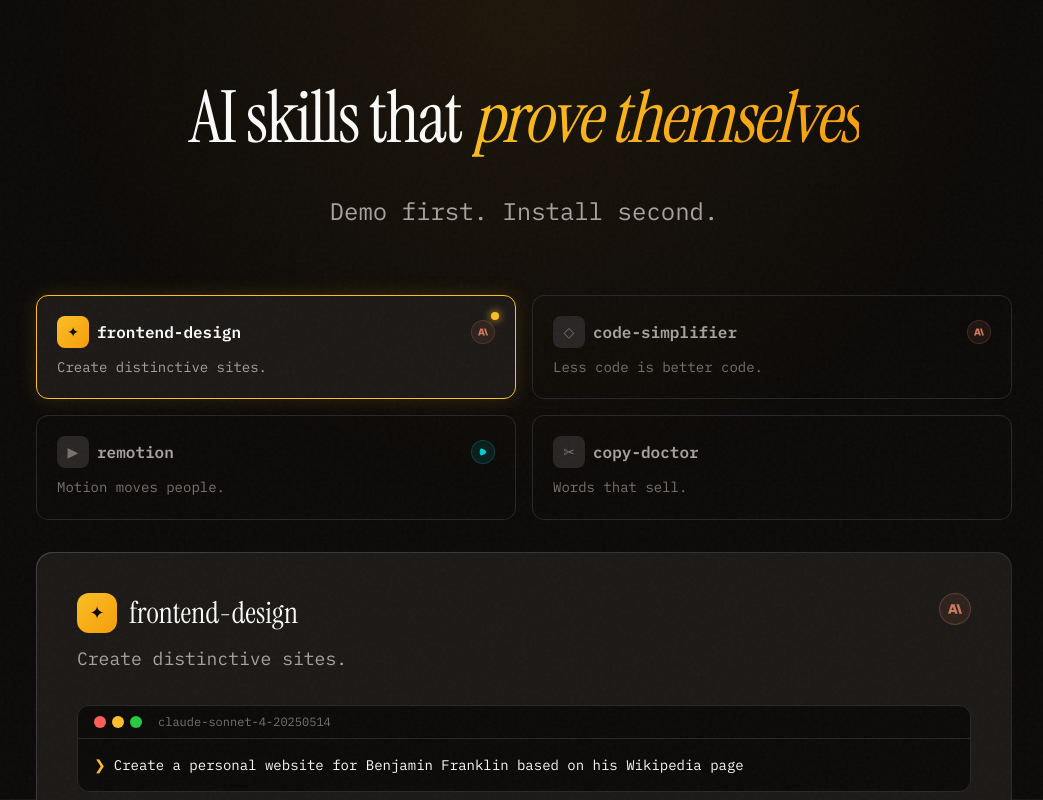
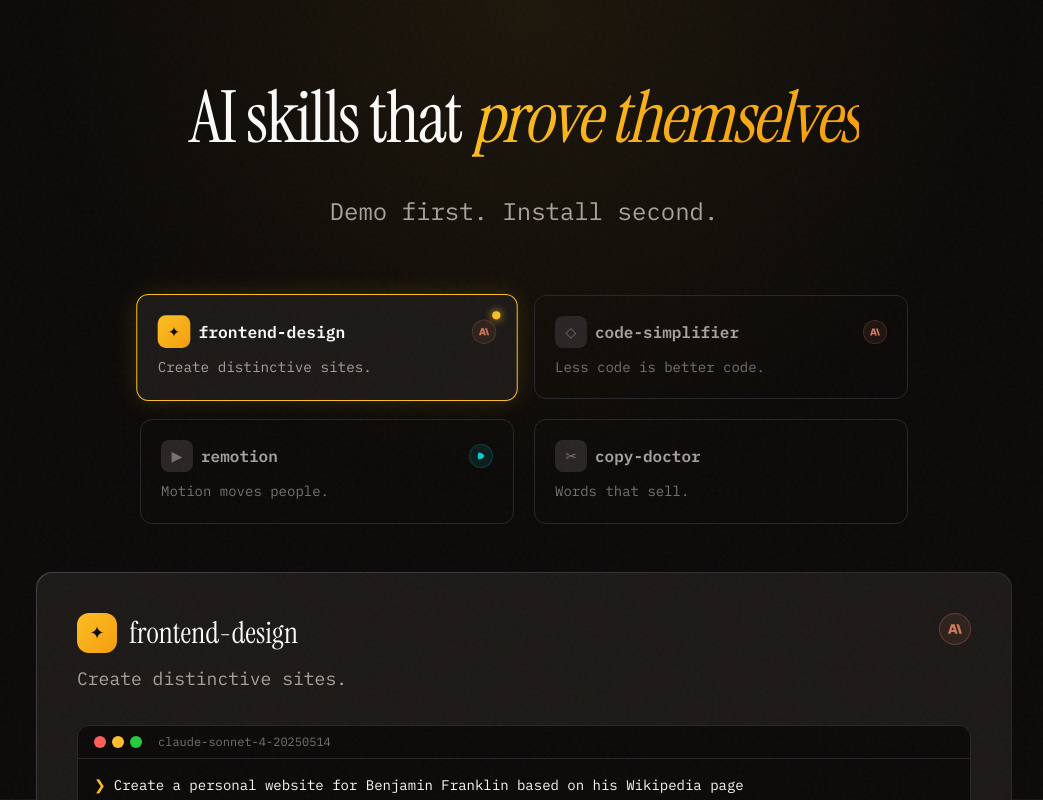
Before and after one commit to aslobodnik/stashmd, a Next.js app: page / in a window 1280 px wide. Shown: the top 800 px of the page, without its empty margins (116-1159 px from the left). Built offline with nearby package versions, Linux system fonts and the light colour scheme; a web font is replaced by a local one.

Commit message:
refine skill grid layout: breathing room, max-width, active scale

```diff
--- a/app/components/SkillCard.tsx
+++ b/app/components/SkillCard.tsx
@@ -26,7 +26,8 @@ export function SkillCard({
       style={{
         background: isActive ? "var(--bg-surface)" : "transparent",
         border: `1px solid ${isActive ? "var(--accent-gold)" : "var(--border-subtle)"}`,
-        boxShadow: isActive ? "0 0 20px var(--glow-gold)" : "none",
+        boxShadow: isActive ? "0 0 24px var(--glow-gold)" : "none",
+        transform: isActive ? "scale(1.02)" : "scale(1)",
       }}
     >
       {/* Hover glow */}
--- a/app/page.tsx
+++ b/app/page.tsx
@@ -129,8 +129,8 @@ export default function Home() {
         </header>
 
         {/* Skill Grid */}
-        <section className="mb-8">
-          <div className="grid grid-cols-1 sm:grid-cols-2 gap-4">
+        <section className="mb-12">
+          <div className="grid grid-cols-1 sm:grid-cols-2 gap-5 max-w-3xl mx-auto">
             {SKILLS.map((skill) => (
               <SkillCard
                 key={skill.id}
```
Also changed, not shown: 2 other files (tests, documents, lock files or other folders).
